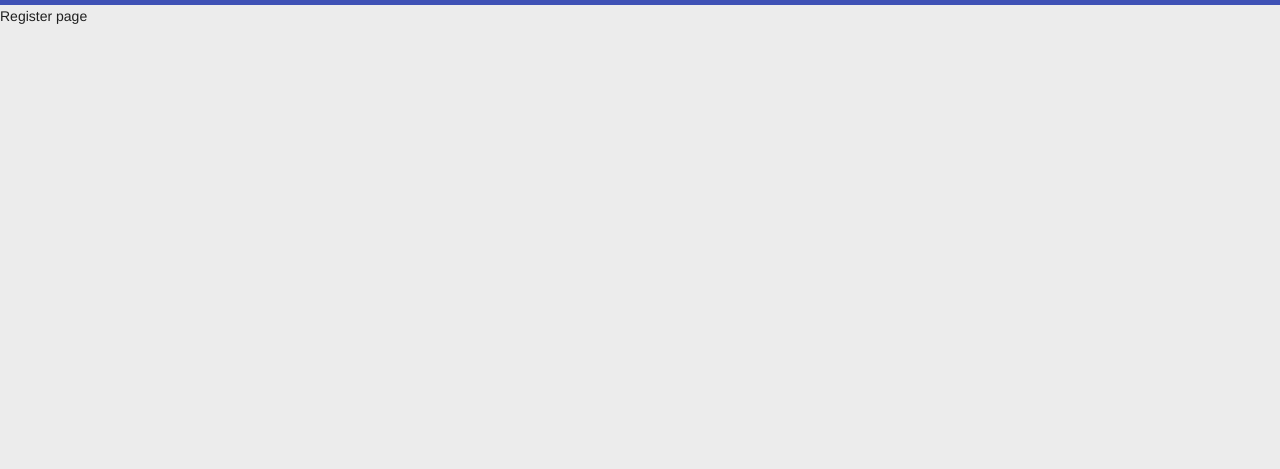
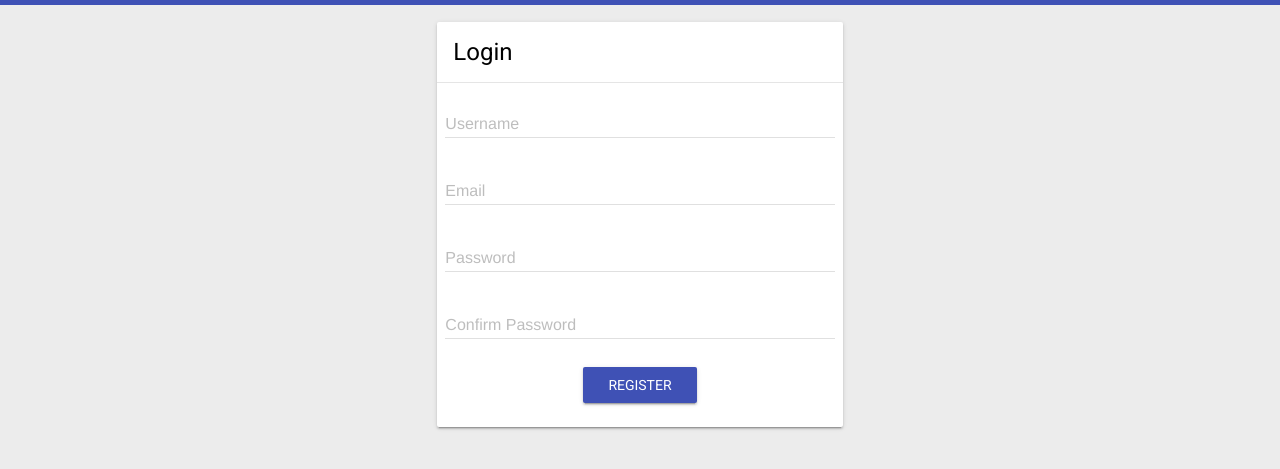
Before and after one commit to chkrish9/Progressive-Web-App, a website: page public/src/pages/Register.html in a window 1280 px wide. Shown: the part 59-528 px from the top of the page. Drawn offline with nearby package versions, Linux system fonts and the light colour scheme.

Commit message:
Register page modification

```diff
--- a/public/src/pages/Register.html
+++ b/public/src/pages/Register.html
@@ -55,12 +55,43 @@
         </main>
     </div>
     <div class="main-container">
-        Register page
+        <div class="mdl-grid">
+            <div class="mdl-cell mdl-cell--4-offset mdl-cell--4-col">
+                <div class="demo-card-wide mdl-card mdl-shadow--2dp width-100-per">
+                    <div class="mdl-card__title">
+                        <h2 class="mdl-card__title-text">Login</h2>
+                    </div>
+                    <div class="mdl-card__actions mdl-card--border">
+                        <form action="#">
+                            <div class="mdl-textfield mdl-js-textfield mdl-textfield--floating-label width-100-per">
+                                <input class="mdl-textfield__input" type="text" id="sample3">
+                                <label class="mdl-textfield__label" for="sample3">Username</label>
+                            </div>
+                            <div class="mdl-textfield mdl-js-textfield mdl-textfield--floating-label width-100-per">
+                                <input class="mdl-textfield__input" type="text" id="sample">
+                                <label class="mdl-textfield__label" for="sample">Email</label>
+                            </div>
+                            <div class="mdl-textfield mdl-js-textfield mdl-textfield--floating-label width-100-per">
+                                <input class="mdl-textfield__input" type="password" id="sample4">
+                                <label class="mdl-textfield__label" for="sample4">Password</label>
+                            </div>
+                            <div class="mdl-textfield mdl-js-textfield mdl-textfield--floating-label width-100-per">
+                                <input class="mdl-textfield__input" type="password" id="sample5">
+                                <label class="mdl-textfield__label" for="sample5">Confirm Password</label>
+                            </div>
+                            <div class="mdl-cell mdl-cell--4-offset mdl-cell--4-col">
+                                <button class="mdl-button mdl-js-button mdl-button--raised mdl-button--colored width-100-per">
+                                    Register
+                                </button>
+                            </div>
+                        </form>
+                    </div>
+                </div>
+            </div>
     </div>
     <script src="/src/js/material.min.js"></script>
     <script src="/src/js/fetch.js"></script>
     <script src="/src/js/promise.js"></script>
     <script src="/src/js/app.js"></script>
 </body>
-
 </html>
```
